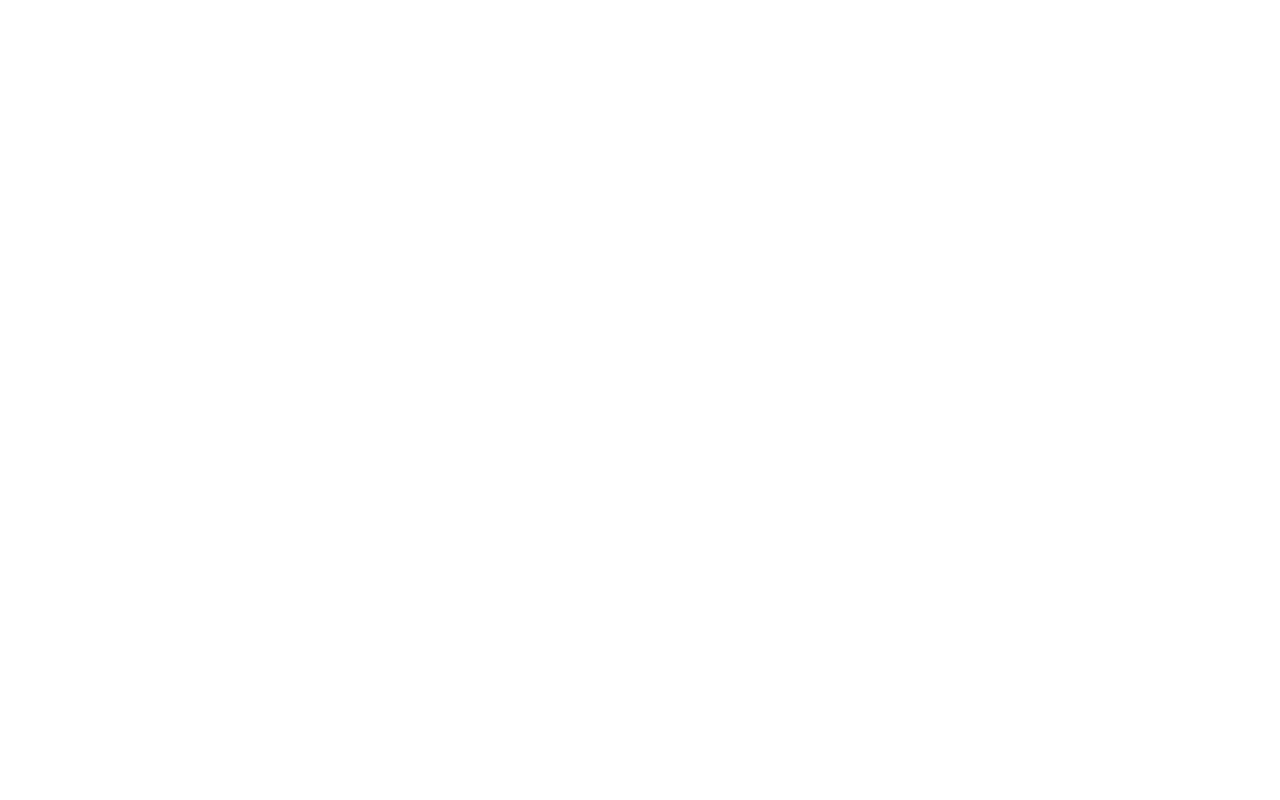
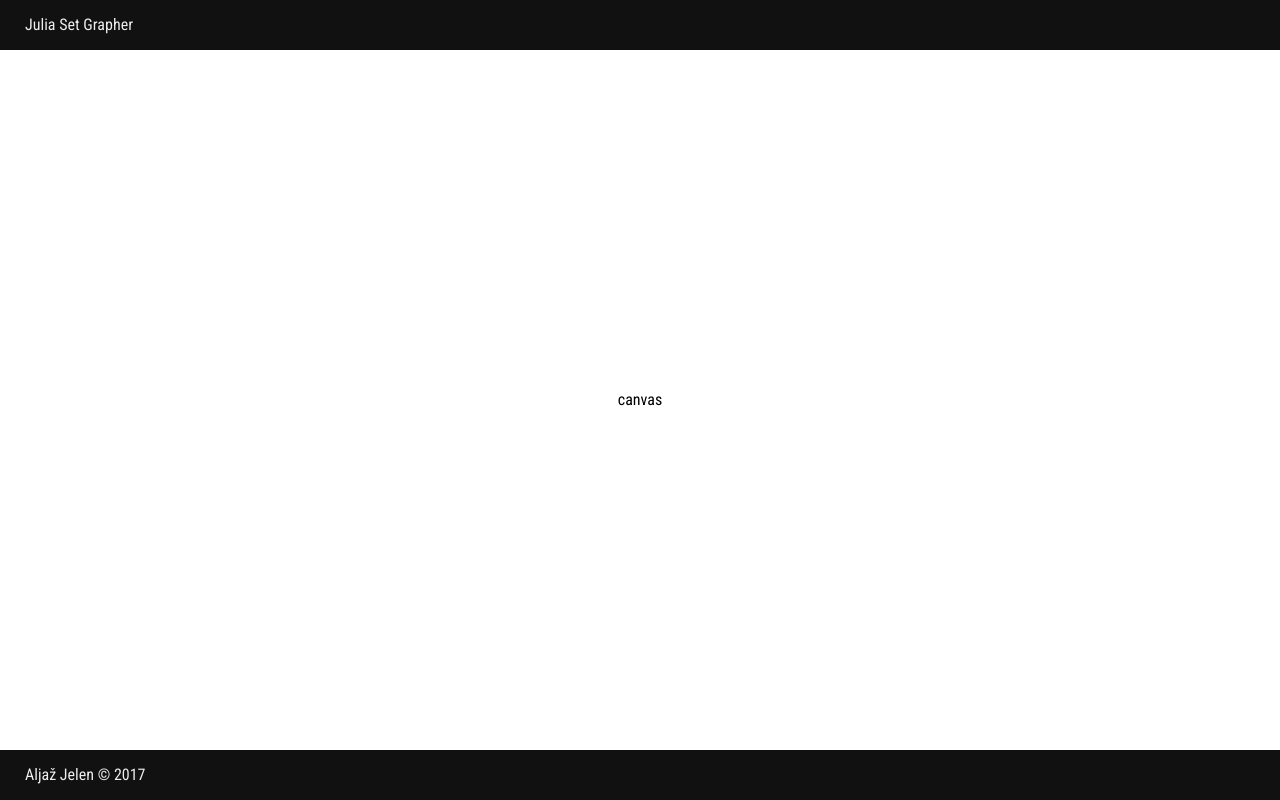
Before and after one commit to jelenaljaz/julia-set-html5, a website: page index.html in a window 1280 px wide. Drawn offline with Linux system fonts and the light colour scheme.

Commit message:
preparations

```diff
--- a/index.html
+++ b/index.html
@@ -5,8 +5,24 @@
         <meta charset="UTF-8">
         <meta name="viewport" content="width=device-width, initial-scale=1">
         <link href="css/style.css" rel="stylesheet">
+        <script src="/js/main.js"></script>
     </head>
+
     <body>
+        <header>
+            <nav>
+                <h1>Julia Set Grapher</h1>
+            </nav>
+        </header>
 
+        <main>
+            <div>
+                canvas
+            </div>
+        </main>
+
+        <footer>
+            <span>Aljaž Jelen &copy; 2017</span>
+        </footer>
     </body>
 </html>
--- /dev/null
+++ b/js/main.js
@@ -0,0 +1,17 @@
+// factory function for C-like structs
+function struct(names) {
+    var names = names.split(', ');
+    var count = names.length;
+    function constructor() {
+        for (var i = 0; i < count; i++) {
+            this[names[i]] = arguments[i];
+        }
+    }
+
+    return constructor;
+}
+
+var CompNum = struct('x, y');
+var comp_num = new CompNum(12, 34);
+
+console.log(comp_num.x + ', ' + comp_num.y);
--- a/package.json
+++ b/package.json
@@ -5,6 +5,7 @@
   "main": "index.html",
   "dependencies": {},
   "devDependencies": {
+    "eslint": "^4.0.0",
     "gulp": "^3.9.1"
   },
   "scripts": {
--- /dev/null
+++ b/sass/_fonts.scss
@@ -0,0 +1 @@
+@import url('https://fonts.googleapis.com/css?family=Roboto+Condensed:300,300i,400,400i,700,700i');
--- /dev/null
+++ b/sass/_site.scss
@@ -0,0 +1,25 @@
+//basics
+html, body {
+    height: 100%;
+}
+body {
+    font-family: 'Roboto Condensed', sans-serif;
+    display: flex;
+    flex-direction: column;
+}
+
+// Main content
+header, footer {
+    height: $banner_height;
+    line-height: $banner_height;
+    padding: 0 $padding;
+    width: calc(100% - ($padding * 2));
+    background-color: #111111;
+    color: #eeeeee;
+}
+main {
+    display: flex;
+    justify-content: center;
+    align-items: center;
+    flex: 1 0 auto;
+}
--- /dev/null
+++ b/sass/_variables.scss
@@ -0,0 +1,2 @@
+$banner_height: 50px;
+$padding: 25px;
--- a/sass/style.scss
+++ b/sass/style.scss
@@ -1 +1,7 @@
+// Compass helpers
 @import "compass/reset";
+
+// My Styles
+@import "_variables";
+@import "_fonts";
+@import "_site";
```
Also changed, not shown: README.md, css/style.css, 2 other files.
